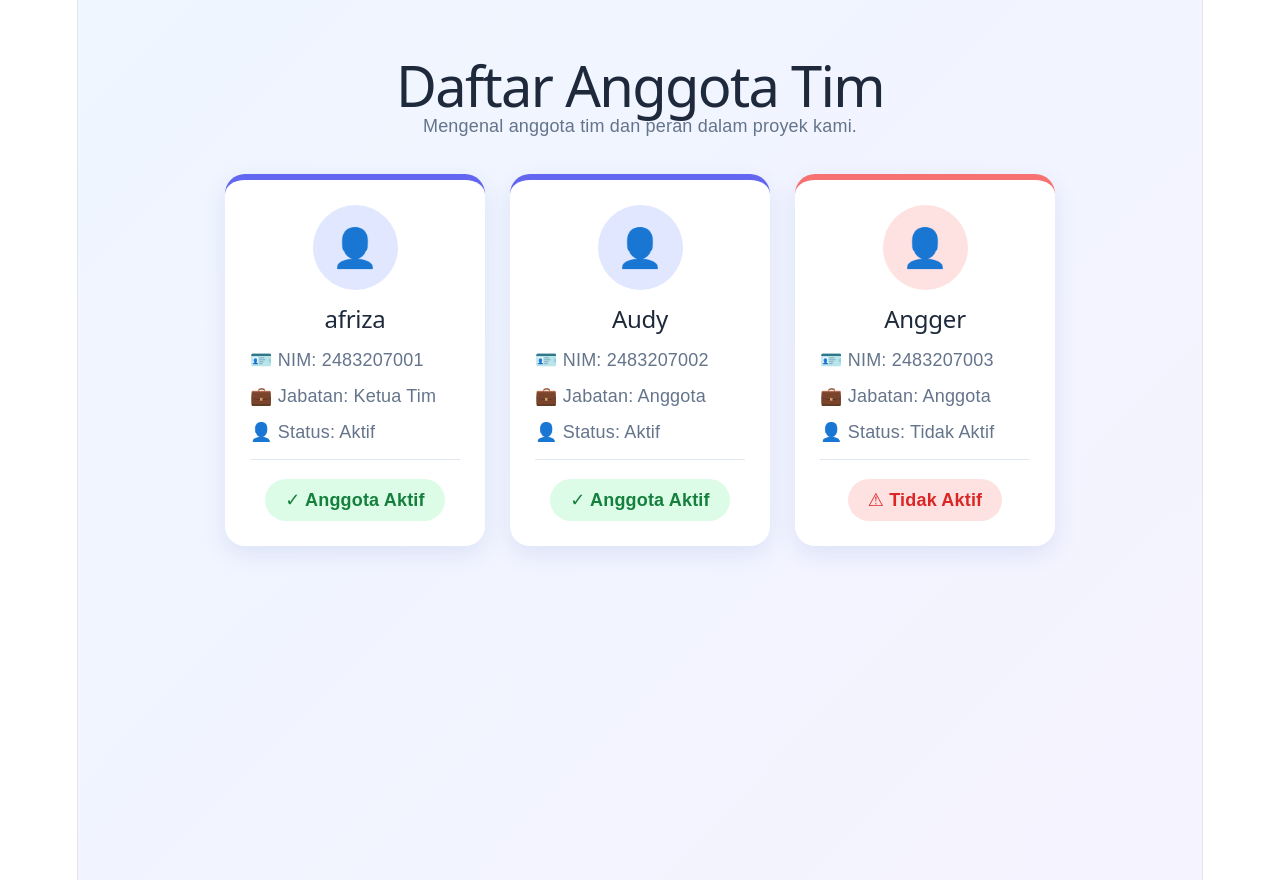
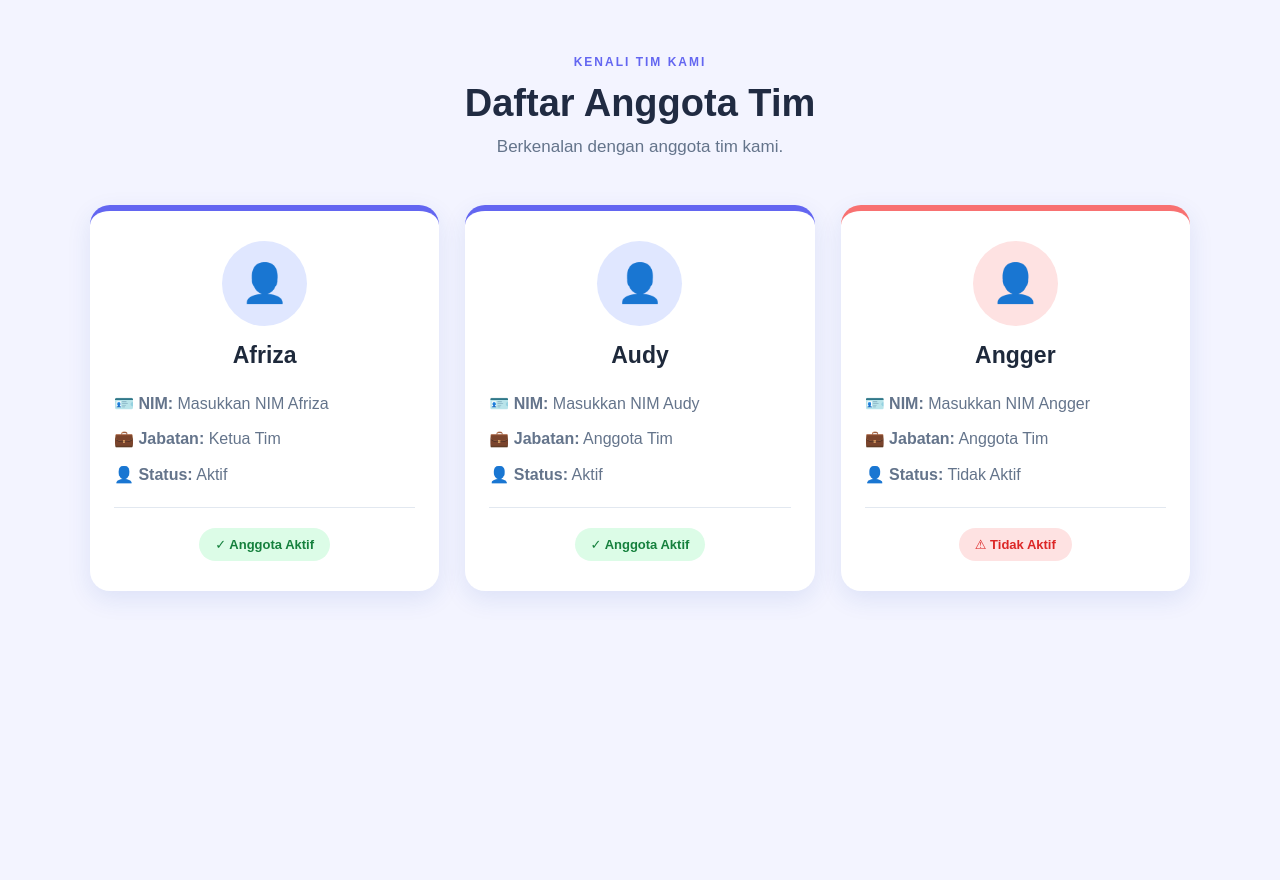
Before and after one commit to izzaaa13/AnggotaTim, a React (Vite) app: page / in a window 1280 px wide. After the commit the page ends 800 px from the top, so only its background shows below. Built offline with nearby package versions, Linux system fonts and the light colour scheme.

Commit message:
Perbaiki komponen anggota tim

```diff
--- a/src/App.css
+++ b/src/App.css
@@ -1,186 +1,160 @@
-.counter {
-  font-size: 16px;
-  padding: 5px 10px;
-  border-radius: 5px;
-  color: var(--accent);
-  background: var(--accent-bg);
-  border: 2px solid transparent;
-  transition: border-color 0.3s;
-  margin-bottom: 24px;
 
-  &:hover {
-    border-color: var(--accent-border);
-  }
-  &:focus-visible {
-    outline: 2px solid var(--accent);
-    outline-offset: 2px;
+* {
+  box-sizing: border-box;
+}
+
+html,
+body,
+#root {
+  min-height: 100%;
+  margin: 0;
+  width: 100%;
+}
+
+body {
+  font-family: Arial, sans-serif;
+  background: #f3f4ff;
+  color: #1e293b;
+}
+
+.app {
+  width: 100%;
+  min-height: 100vh;
+  padding: 55px 24px 35px;
+}
+
+.daftar-anggota {
+  width: 100%;
+  max-width: 1100px;
+  margin: 0 auto;
+}
+
+.header-anggota {
+  text-align: center;
+  margin-bottom: 48px;
+}
+
+.subjudul {
+  display: block;
+  color: #6366f1;
+  font-size: 12px;
+  font-weight: bold;
+  letter-spacing: 2px;
+  margin-bottom: 12px;
+}
+
+.header-anggota h1 {
+  color: #202b42;
+  font-size: 38px;
+  line-height: 1.2;
+  margin: 0 0 10px;
+}
+
+.header-anggota p {
+  margin: 0;
+  color: #64748b;
+  font-size: 17px;
+}
+
+.daftar-kartu {
+  display: grid;
+  grid-template-columns: repeat(3, minmax(0, 1fr));
+  gap: 26px;
+  align-items: stretch;
+}
+
+.kartu-anggota {
+  width: 100%;
+  min-width: 0;
+  padding: 30px 24px;
+  background: #ffffff;
+  border: none;
+  border-top: 6px solid #6366f1;
+  border-radius: 20px;
+  box-shadow: 0 8px 25px rgba(30, 64, 175, 0.1);
+  text-align: center;
+}
+
+.kartu-anggota.nonaktif {
+  border-top-color: #f87171;
+}
+
+.ikon-profil {
+  width: 85px;
+  height: 85px;
+  margin: 0 auto 16px;
+  border-radius: 50%;
+  background: #e0e7ff;
+  display: flex;
+  align-items: center;
+  justify-content: center;
+  font-size: 38px;
+}
+
+.nonaktif .ikon-profil {
+  background: #fee2e2;
+}
+
+.kartu-anggota h2 {
+  color: #1e293b;
+  font-size: 23px;
+  margin: 12px 0 22px;
+}
+
+.info-anggota {
+  color: #64748b;
+  text-align: left;
+  line-height: 1.6;
+  overflow-wrap: anywhere;
+}
+
+.info-anggota p {
+  margin: 10px 0;
+}
+
+.kartu-anggota hr {
+  border: none;
+  border-top: 1px solid #e2e8f0;
+  margin: 20px 0 15px;
+}
+
+.label-status {
+  display: inline-block;
+  padding: 9px 16px;
+  border-radius: 30px;
+  font-size: 13px;
+  font-weight: bold;
+  margin-top: 5px;
+}
+
+.label-aktif {
+  background: #dcfce7;
+  color: #15803d;
+}
+
+.label-nonaktif {
+  background: #fee2e2;
+  color: #dc2626;
+}
+
+@media (max-width: 800px) {
+  .daftar-kartu {
+    grid-template-columns: repeat(2, minmax(0, 1fr));
   }
 }
 
-.hero {
-  position: relative;
+@media (max-width: 550px) {
+  .app {
+    padding: 35px 16px;
+  }
 
-  .base,
-  .framework,
-  .vite {
-    inset-inline: 0;
+  .header-anggota h1 {
+    font-size: 30px;
+  }
+
+  .daftar-kartu {
+    grid-template-columns: 1fr;
+    max-width: 360px;
     margin: 0 auto;
   }
-
-  .base {
-    width: 170px;
-    position: relative;
-    z-index: 0;
-  }
-
-  .framework,
-  .vite {
-    position: absolute;
-  }
-
-  .framework {
-    z-index: 1;
-    top: 34px;
-    height: 28px;
-    transform: perspective(2000px) rotateZ(300deg) rotateX(44deg) rotateY(39deg)
-      scale(1.4);
-  }
-
-  .vite {
-    z-index: 0;
-    top: 107px;
-    height: 26px;
-    width: auto;
-    transform: perspective(2000px) rotateZ(300deg) rotateX(40deg) rotateY(39deg)
-      scale(0.8);
-  }
 }
-
-#center {
-  display: flex;
-  flex-direction: column;
-  gap: 25px;
-  place-content: center;
-  place-items: center;
-  flex-grow: 1;
-
-  @media (max-width: 1024px) {
-    padding: 32px 20px 24px;
-    gap: 18px;
-  }
-}
-
-#next-steps {
-  display: flex;
-  border-top: 1px solid var(--border);
-  text-align: left;
-
-  & > div {
-    flex: 1 1 0;
-    padding: 32px;
-    @media (max-width: 1024px) {
-      padding: 24px 20px;
-    }
-  }
-
-  .icon {
-    margin-bottom: 16px;
-    width: 22px;
-    height: 22px;
-  }
-
-  @media (max-width: 1024px) {
-    flex-direction: column;
-    text-align: center;
-  }
-}
-
-#docs {
-  border-right: 1px solid var(--border);
-
-  @media (max-width: 1024px) {
-    border-right: none;
-    border-bottom: 1px solid var(--border);
-  }
-}
-/* efek interaktif saat tautan diarahkan kursor */
-#next-steps ul a:hover {
-  transform: translateY(-2px);
-  transition: transform 0.2s;
-  list-style: none;
-  padding: 0;
-  display: flex;
-  gap: 8px;
-  margin: 32px 0 0;
-
-  .logo {
-    height: 18px;
-  }
-
-  a {
-    color: var(--text-h);
-    font-size: 16px;
-    border-radius: 6px;
-    background: var(--social-bg);
-    display: flex;
-    padding: 6px 12px;
-    align-items: center;
-    gap: 8px;
-    text-decoration: none;
-    transition: box-shadow 0.3s;
-
-    &:hover {
-      box-shadow: var(--shadow);
-    }
-    .button-icon {
-      height: 18px;
-      width: 18px;
-    }
-  }
-
-  @media (max-width: 1024px) {
-    margin-top: 20px;
-    flex-wrap: wrap;
-    justify-content: center;
-
-    li {
-      flex: 1 1 calc(50% - 8px);
-    }
-
-    a {
-      width: 100%;
-      justify-content: center;
-      box-sizing: border-box;
-    }
-  }
-}
-
-#spacer {
-  height: 88px;
-  border-top: 1px solid var(--border);
-  @media (max-width: 1024px) {
-    height: 48px;
-  }
-}
-
-.ticks {
-  position: relative;
-  width: 100%;
-
-  &::before,
-  &::after {
-    content: '';
-    position: absolute;
-    top: -4.5px;
-    border: 5px solid transparent;
-  }
-
-  &::before {
-    left: 0;
-    border-left-color: var(--border);
-  }
-  &::after {
-    right: 0;
-    border-right-color: var(--border);
-  }
-}
--- a/src/App.jsx
+++ b/src/App.jsx
@@ -1,66 +1,13 @@
-import KartuAnggota from "./components/AnggotaTim";
 
-// Menampilkan halaman utama aplikasi anggota tim
-export default function App() {
+import './App.css'
+import AnggotaTim from './components/AnggotaTim'
+
+function App() {
   return (
-    <main
-      style={{
-        minHeight: "100vh",
-        padding: "40px 20px",
-        background: "linear-gradient(135deg, #eff6ff, #f5f3ff)",
-        fontFamily: "Arial, sans-serif",
-      }}
-    >
-      <h1
-        style={{
-          textAlign: "center",
-          color: "#1e293b",
-          marginBottom: "35px",
-        }}
-      >
-        Daftar Anggota Tim
-      </h1>
+    <main className="app">
+      <AnggotaTim />
+    </main>
+  )
+}
 
-      <p
-        style={{
-          textAlign: "center",
-          color: "#64748b",
-          marginTop: "-20px",
-          marginBottom: "35px",
-        }}
-      >
-        Mengenal anggota tim dan peran dalam proyek kami.
-      </p>
-
-      <section
-        style={{
-          display: "flex",
-          justifyContent: "center",
-          flexWrap: "wrap",
-          gap: "25px",
-        }}
-      >
-        <KartuAnggota
-          nama="afriza"
-          nim="2483207001"
-          jabatan="Ketua Tim"
-          aktif={true}
-        />
-
-        <KartuAnggota
-          nama="Audy"
-          nim="2483207002"
-          jabatan="Anggota"
-          aktif={true}
-        />
-
-        <KartuAnggota
-          nama="Angger"
-          nim="2483207003"
-          jabatan="Anggota"
-          aktif={false}
-        />
-      </section>
-    </main>
-  );
-}
+export default App
--- a/src/components/AnggotaTim.jsx
+++ b/src/components/AnggotaTim.jsx
@@ -1,57 +1,72 @@
 
-export default function KartuAnggota({ nama, nim, jabatan, aktif }) {
+const anggota = [
+  {
+    nama: 'Afriza',
+    nim: 'Masukkan NIM Afriza',
+    jabatan: 'Ketua Tim',
+    aktif: true,
+  },
+  {
+    nama: 'Audy',
+    nim: 'Masukkan NIM Audy',
+    jabatan: 'Anggota Tim',
+    aktif: true,
+  },
+  {
+    nama: 'Angger',
+    nim: 'Masukkan NIM Angger',
+    jabatan: 'Anggota Tim',
+    aktif: false,
+  },
+]
+
+function KartuAnggota({ nama, nim, jabatan, aktif }) {
   return (
-    <article
-      style={{
-        background: "white",
-        borderRadius: "20px",
-        padding: "25px",
-        width: "260px",
-        boxSizing: "border-box",
-        boxShadow: "0 8px 25px rgba(30, 64, 175, 0.10)",
-        borderTop: `6px solid ${aktif ? "#6366f1" : "#f87171"}`,
-        textAlign: "center",
-      }}
-    >
-      <div
-        style={{
-          width: "85px",
-          height: "85px",
-          borderRadius: "50%",
-          background: aktif ? "#e0e7ff" : "#fee2e2",
-          display: "flex",
-          alignItems: "center",
-          justifyContent: "center",
-          fontSize: "38px",
-          margin: "0 auto 15px",
-        }}
-      >
-        👤
+    <article className={`kartu-anggota ${aktif ? 'aktif' : 'nonaktif'}`}>
+      <div className="ikon-profil">
+        <span role="img" aria-label="Profil anggota">👤</span>
       </div>
 
-      <h2 style={{ color: "#1e293b" }}>{nama}</h2>
+      <h2>{nama}</h2>
 
-      <div style={{ textAlign: "left", color: "#64748b", lineHeight: 2 }}>
-        <p>🪪 NIM: {nim}</p>
-        <p>💼 Jabatan: {jabatan}</p>
-        <p>👤 Status: {aktif ? "Aktif" : "Tidak Aktif"}</p>
+      <div className="info-anggota">
+        <p><span>🪪</span> <strong>NIM:</strong> {nim}</p>
+        <p><span>💼</span> <strong>Jabatan:</strong> {jabatan}</p>
+        <p>
+          <span>👤</span> <strong>Status:</strong>{' '}
+          {aktif ? 'Aktif' : 'Tidak Aktif'}
+        </p>
       </div>
 
-      <hr style={{ border: "none", borderTop: "1px solid #e2e8f0" }} />
+      <hr />
 
-      <span
-        style={{
-          display: "inline-block",
-          padding: "8px 20px",
-          borderRadius: "30px",
-          background: aktif ? "#dcfce7" : "#fee2e2",
-          color: aktif ? "#15803d" : "#dc2626",
-          fontWeight: "bold",
-          marginTop: "10px",
-        }}
-      >
-        {aktif ? "✓ Anggota Aktif" : "⚠ Tidak Aktif"}
+      <span className={`label-status ${aktif ? 'label-aktif' : 'label-nonaktif'}`}>
+        {aktif ? '✓ Anggota Aktif' : '⚠ Tidak Aktif'}
       </span>
     </article>
-  );
+  )
 }
+
+export default function AnggotaTim() {
+  return (
+    <section className="daftar-anggota">
+      <header className="header-anggota">
+        <span className="subjudul">KENALI TIM KAMI</span>
+        <h1>Daftar Anggota Tim</h1>
+        <p>Berkenalan dengan anggota tim kami.</p>
+      </header>
+
+      <div className="daftar-kartu">
+        {anggota.map((orang) => (
+          <KartuAnggota
+            key={orang.nama}
+            nama={orang.nama}
+            nim={orang.nim}
+            jabatan={orang.jabatan}
+            aktif={orang.aktif}
+          />
+        ))}
+      </div>
+    </section>
+  )
+}
--- a/src/index.css
+++ b/src/index.css
@@ -1,117 +1,39 @@
+
 :root {
-  --text: #6b6375;
-  --text-h: #08060d;
-  --bg: #fff;
-  --border: #e5e4e7;
-  --code-bg: #f4f3ec;
-  --accent: #aa3bff;
-  --accent-bg: rgba(170, 59, 255, 0.1);
-  --accent-border: rgba(170, 59, 255, 0.5);
-  --social-bg: rgba(244, 243, 236, 0.5);
-  --shadow:
-    rgba(0, 0, 0, 0.1) 0 10px 15px -3px,
-    rgba(0, 0, 0, 0.05) 0 4px 6px -2px;
-
-  --sans: system-ui, "Segoe UI", Roboto, sans-serif;
-  --heading: system-ui, "Segoe UI", Roboto, sans-serif;
-  --mono: ui-monospace, Consolas, monospace;
-
-  font: 18px/145% var(--sans);
-  letter-spacing: 0.18px;
-  color-scheme: light dark;
-  color: var(--text);
-  background: var(--bg);
+  font-family: Arial, sans-serif;
+  color: #1e293b;
+  background: #f3f4ff;
   font-synthesis: none;
   text-rendering: optimizeLegibility;
   -webkit-font-smoothing: antialiased;
   -moz-osx-font-smoothing: grayscale;
-
-  @media (max-width: 1024px) {
-    font-size: 16px;
-  }
+  color-scheme: light;
 }
 
-@media (prefers-color-scheme: dark) {
-  :root {
-    --text: #9ca3af;
-    --text-h: #f3f4f6;
-    --bg: #16171d;
-    --border: #2e303a;
-    --code-bg: #1f2028;
-    --accent: #c084fc;
-    --accent-bg: rgba(192, 132, 252, 0.15);
-    --accent-border: rgba(192, 132, 252, 0.5);
-    --social-bg: rgba(47, 48, 58, 0.5);
-    --shadow:
-      rgba(0, 0, 0, 0.4) 0 10px 15px -3px,
-      rgba(0, 0, 0, 0.25) 0 4px 6px -2px;
-  }
+* {
+  box-sizing: border-box;
+}
 
-  #social .button-icon {
-    filter: invert(1) brightness(2);
-  }
+html,
+body,
+#root {
+  margin: 0;
+  min-height: 100%;
+  width: 100%;
 }
 
 body {
-  margin: 0;
-}
-
-#root {
-  width: 1126px;
-  max-width: 100%;
-  margin: 0 auto;
-  text-align: center;
-  border-inline: 1px solid var(--border);
-  min-height: 100svh;
-  display: flex;
-  flex-direction: column;
-  box-sizing: border-box;
+  min-width: 320px;
+  min-height: 100vh;
 }
 
 h1,
-h2 {
-  font-family: var(--heading);
-  font-weight: 500;
-  color: var(--text-h);
+h2,
+p {
+  margin-top: 0;
 }
 
-h1 {
-  font-size: 56px;
-  letter-spacing: -1.68px;
-  margin: 32px 0;
-
-  @media (max-width: 1024px) {
-    font-size: 36px;
-    margin: 20px 0;
-  }
+button,
+input {
+  font: inherit;
 }
-
-h2 {
-  font-size: 24px;
-  line-height: 118%;
-  letter-spacing: -0.24px;
-  margin: 0 0 8px;
-
-  @media (max-width: 1024px) {
-    font-size: 20px;
-  }
-}
-
-p {
-  margin: 0;
-}
-
-code,
-.counter {
-  font-family: var(--mono);
-  display: inline-flex;
-  border-radius: 4px;
-  color: var(--text-h);
-}
-
-code {
-  font-size: 15px;
-  line-height: 135%;
-  padding: 4px 8px;
-  background: var(--code-bg);
-}
```
Also changed, not shown: 1 other file (tests, documents, lock files or other folders).
